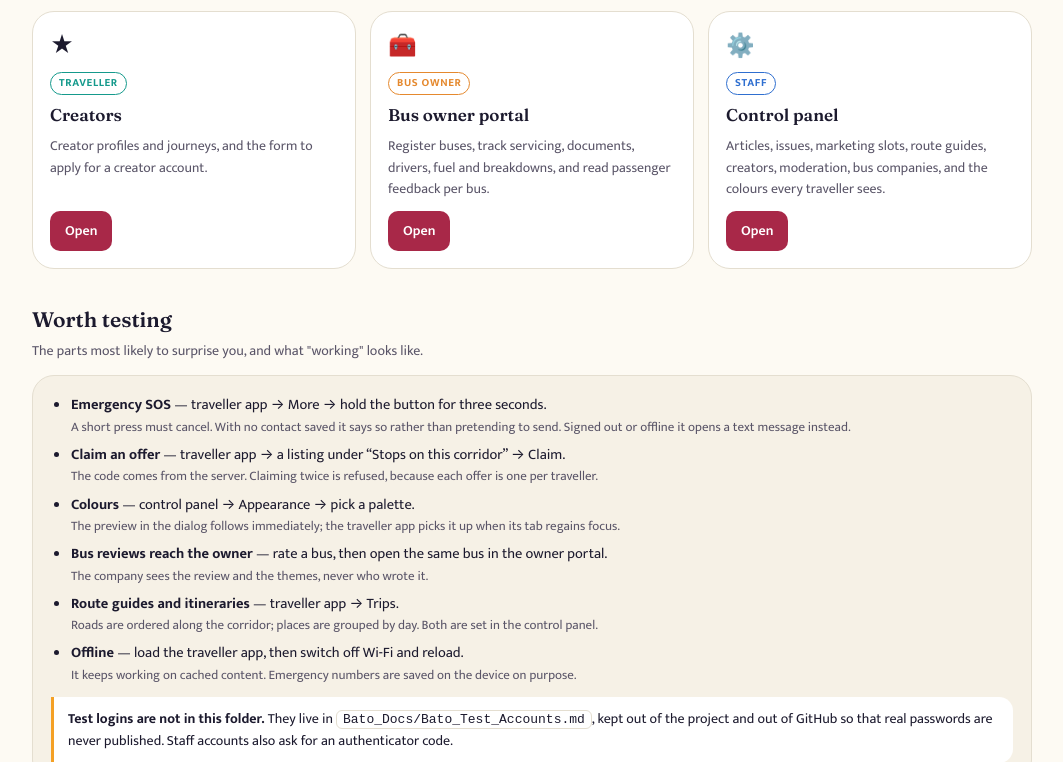
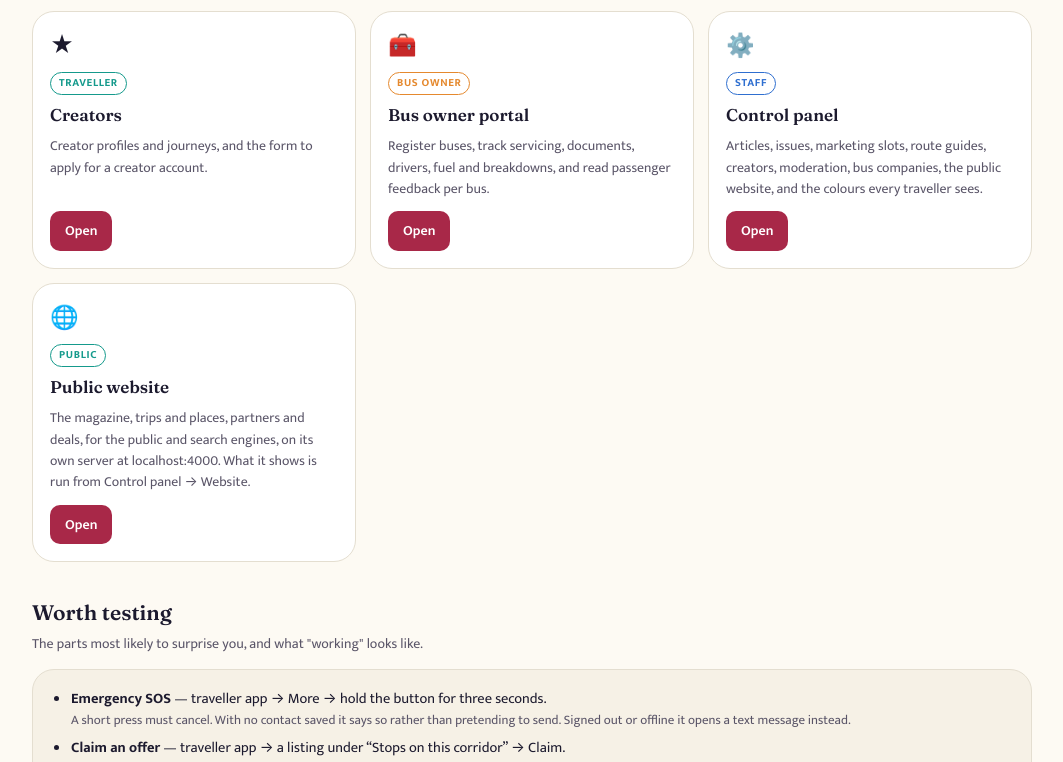
Before and after one commit to sandss-cpu/CLAUDE-SANDESH, a plain HTML site: page web/preview.html in a window 1280 px wide. Shown: the part 648-1410 px from the top of the page, without its empty margins (108-1171 px from the left). Drawn offline with Linux system fonts and the light colour scheme; no server answers; a web font is replaced by a local one.

Commit message:
preview: link the public website
The preview page listed every app screen but not the website on :4000. Its card
links to BATO_CONFIG.site; the page's CSP keeps it from checking the site is up.

Co-Authored-By: Claude Opus 5.5 <noreply@anthropic.com>

```diff
--- a/web/js/preview.js
+++ b/web/js/preview.js
@@ -6,6 +6,10 @@ function mark(dot, label, ok, text){
   document.getElementById(dot).className = 'dot ' + (ok ? 'on' : 'off');
   document.getElementById(label).textContent = text;
 }
+
+// The public website runs on its own server; config.js says where.
+const SITE = window.BATO_CONFIG && window.BATO_CONFIG.site;
+if (SITE) document.getElementById('siteLink').href = SITE;
 
 mark('dWeb', 'tWeb', location.protocol !== 'file:' && location.port === '5173',
   location.port === '5173' ? 'Web server on :5173' : `Served from ${location.host || 'file://'} — use :5173`);
--- a/web/preview.html
+++ b/web/preview.html
@@ -119,8 +119,14 @@ footer{margin-top:40px;color:var(--text-dim);font-size:13px;border-top:1px solid
     <div class="card">
       <span class="ico">⚙️</span><span class="tag admin">Staff</span>
       <h3>Control panel</h3>
-      <p>Articles, issues, marketing slots, route guides, creators, moderation, bus companies, and the colours every traveller sees.</p>
+      <p>Articles, issues, marketing slots, route guides, creators, moderation, bus companies, the public website, and the colours every traveller sees.</p>
       <a class="open" href="admin.html">Open</a>
+    </div>
+    <div class="card">
+      <span class="ico">🌐</span><span class="tag">Public</span>
+      <h3>Public website</h3>
+      <p>The magazine, trips and places, partners and deals, for the public and search engines, on its own server at localhost:4000. What it shows is run from Control panel → Website.</p>
+      <a class="open" id="siteLink" href="http://localhost:4000/" target="_blank" rel="noopener">Open</a>
     </div>
   </div>
 
```
